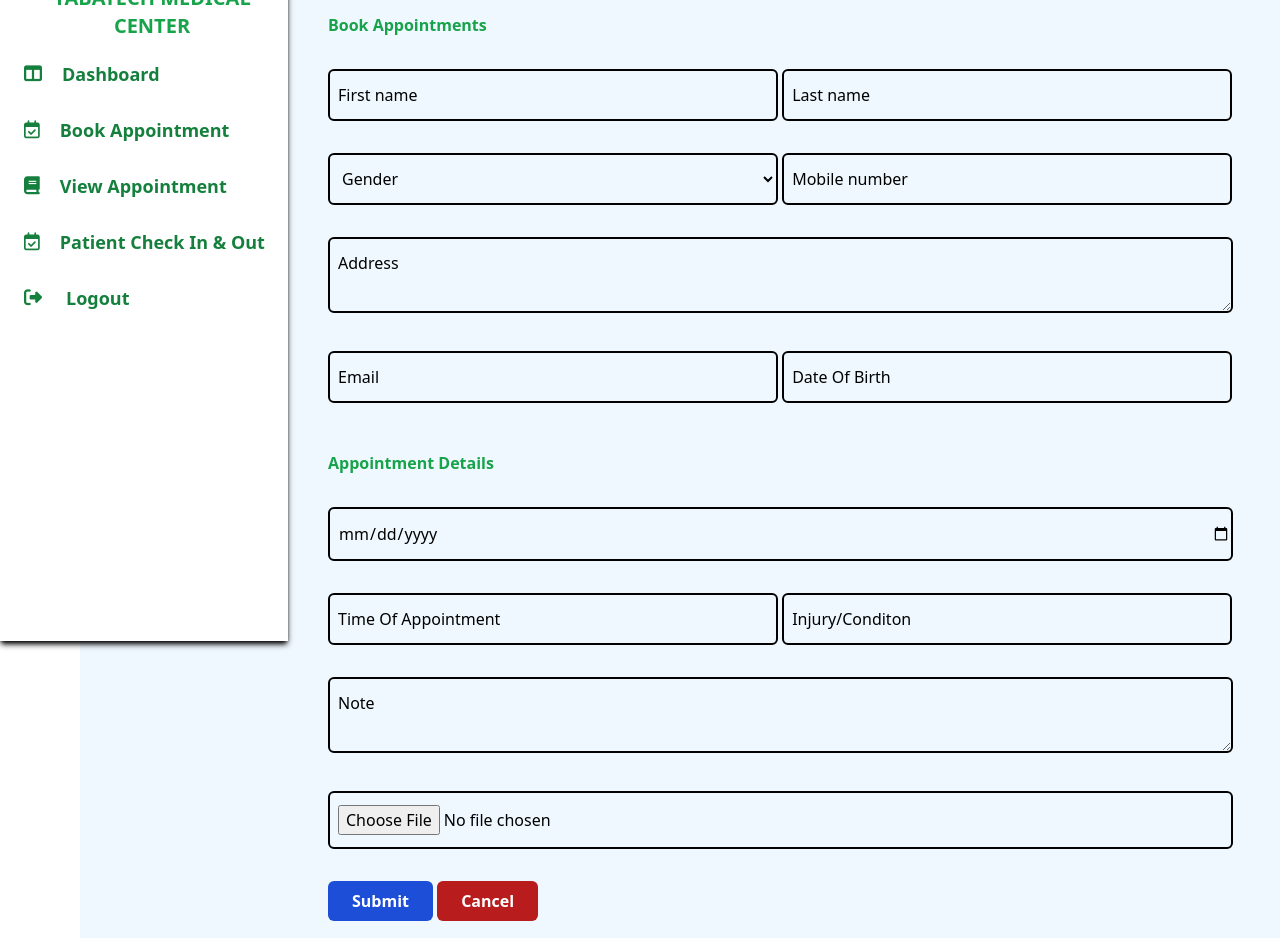
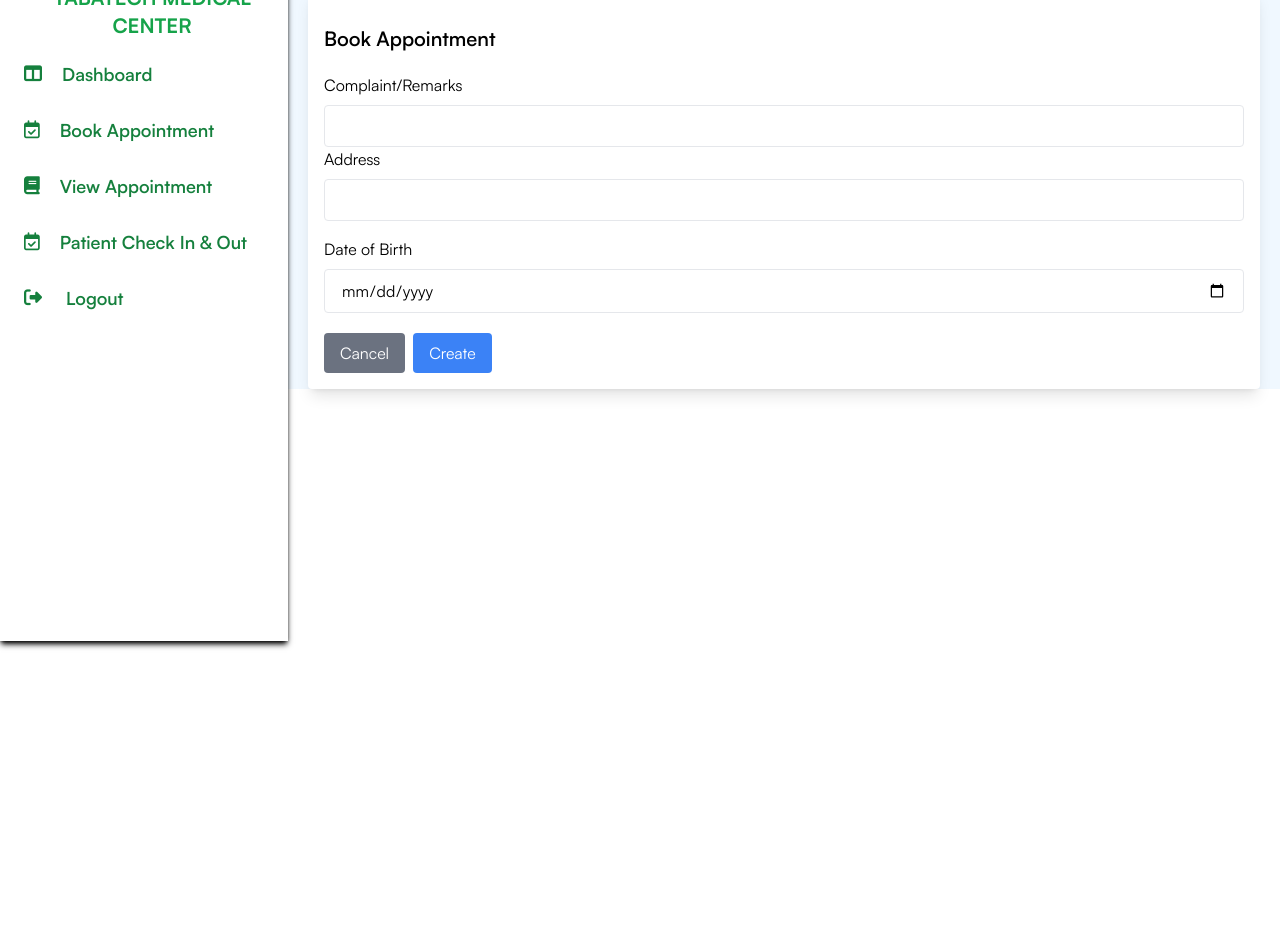
Before and after one commit to Muadh-Adekunle-Monsuru/netlifytest, a website: page src/staff/reception/book_appointment.html in a window 1280 px wide. Shown: the part 159-1097 px from the top of the page. After the commit the page ends 800 px from the top, so only its background shows below. Drawn offline with nearby package versions, Linux system fonts and the light colour scheme; files that its build step writes are made by us from their sources.

Commit message:
book appointments

```diff
--- a/src/staff/reception/book_appointment.html
+++ b/src/staff/reception/book_appointment.html
@@ -22,7 +22,7 @@
 
 }
  </style>
-<body>
+<body class="font-satoshi">
        <!-- Mobile Menu -->
        <div class="fixed z-50 flex justify-between w-full p-4 bg-white shadow-md lg:hidden">
         <div>
@@ -110,67 +110,73 @@
             <i class="fa-solid fa-house fa-lg"></i>
          </div>
           <!-- DASHBOARD APPOINTMENT -->
-         <div class="rounded-md">
-            <form id="form" onsubmit="return handleSubmit(event)">
-               <div class="mx-10 space-y-5 md:mx-10 lg:space-y-8">
-                  <h3 class="font-bold text-green-600">Book Appointments</h3>
-                  <input type="text" placeholder="First name" class="w-[250px] md:w-[400px] lg:w-[450px] bg-transparent py-3 outline-none border-2 border-black
-                  rounded-md pl-2 text-black hover:border-gray-300 placeholder:text-black cursor-pointer"/>
-
-                  <input type="text" placeholder="Last name" class="w-[250px] md:w-[400px] lg:w-[450px] bg-transparent py-3 outline-none border-2 border-black
-                  rounded-md pl-2 text-black hover:border-gray-300 placeholder:text-black cursor-pointer"/>
-
-                  <select name="gender" id="gender" class="w-[250px] md:w-[400px] lg:w-[450px] bg-transparent py-3 outline-none border-2 border-black
-                  rounded-md pl-2 text-black hover:border-gray-300 placeholder:text-black cursor-pointer">
-                  <option value="#">Gender</option>
-                  <option value="">Male</option>
-                  <option value="female">Female</option>
-                  </select>
-
-                  <input type="number" placeholder="Mobile number" class="w-[250px] md:w-[400px] lg:w-[450px] bg-transparent py-3 outline-none border-2 border-black
-                  rounded-md pl-2 text-black hover:border-gray-300 placeholder:text-black cursor-pointer">
-
-                  <div>
-                     <textarea name="address" id="address" placeholder="Address"
-                     class="w-[250px] md:w-[400px] lg:w-[905px] bg-transparent py-3 outline-none border-2 border-black
-                     rounded-md pl-2 text-black hover:border-gray-300 placeholder:text-black cursor-pointer"></textarea>
+         <div class="flex flex-cols justify-center">
+			<div class="w-full mx-5 p-4 bg-white rounded shadow-lg modal-content">
+				<h2 id="modalTitle" class="my-5 text-xl font-semibold">Book Appointment</h2>
+				<form>
+					<div class="">
+						<label class="block mb-2">Complaint/Remarks</label>
+						<input
+							name="condition"
+							type="text"
+							class="w-full px-4 py-2 border rounded"
+						/>
 					</div>
 
-                  <input type="email" placeholder="Email" class="w-[250px] md:w-[400px] lg:w-[450px] bg-transparent py-3 outline-none border-2 border-black
-                  rounded-md pl-2 text-black hover:border-gray-300 placeholder:text-black cursor-pointer">
+					<div class="mb-4">
+						<label class="block mb-2">Address</label>
+						<input
+							name="condition"
+							type="text"
+							class="w-full px-4 py-2 border rounded"
+						/>
+					</div>
+					<div class="mb-4 w-full mr-5">
+						<label class="block mb-2">Date of Birth</label>
+						<input
+							id="modalDate"
+							name="date"
+							type="date"
+							class="w-full px-4 py-2 border rounded"
+						/>
+					</div>
+					<!-- <section class="flex justify-center">
+						<div class="mb-4 w-full mr-5">
+							<label class="block mb-2">Appointment Date</label>
+							<input
+								id="modalDate"
+								name="date"
+								type="date"
+								class="w-full px-4 py-2 border rounded"
+							/>
+						</div>
+						<div class="mb-4 w-full">
+							<label class="block mb-2">Appointment Time</label>
+							<input
+								id="modalTime"
+								name="time"
+								type="time"
+								class="w-full px-4 py-2 border rounded"
+							/>
+						</div>
+					</section> -->
 
-                  <input type="text" placeholder="Date Of Birth" class="w-[250px] md:w-[400px] lg:w-[450px] bg-transparent py-3 outline-none border-2 border-black
-                  rounded-md pl-2 text-black hover:border-gray-300 placeholder:text-black cursor-pointer">
+					<div class="flex justify-start mt-5">
+						<button
+							type="button"
+							class="px-4 py-2 mr-2 text-white bg-gray-500 rounded"
+						>
+							Cancel
+						</button>
+						<button
+							type="submit"
+							class="px-4 py-2 text-white bg-blue-500 rounded"
+						>
+							Create
+						</button>
 					</div>
-
-               <div class="py-10 mx-10 space-y-5 lg:pt-12 md:mx-10 lg:space-y-8">
-                  <h3 class="font-bold text-green-600">Appointment Details</h3>
-                  <input type="date" placeholder="Date Of Appointment" class="w-[250px] md:w-[400px] lg:w-[905px] bg-transparent py-3 outline-none border-2 border-black
-                  rounded-md pl-2 text-black hover:border-gray-300 placeholder:text-black cursor-pointer">
-
-                  <input type="text" placeholder="Time Of Appointment" class="w-[250px] md:w-[400px] lg:w-[450px] bg-transparent py-3 outline-none border-2 border-black
-                  rounded-md pl-2 text-black hover:border-gray-300 placeholder:text-black cursor-pointer">
-
-                  <input type="text" placeholder="Injury/Conditon" class="w-[250px] md:w-[400px] lg:w-[450px] bg-transparent py-3 outline-none border-2 border-black
-                  rounded-md pl-2 text-black hover:border-gray-300 placeholder:text-black cursor-pointer">
-
-                  <div>
-                     <textarea name="address" id="address" placeholder="Note"
-                     class="w-[250px] md:w-[400px] lg:w-[905px] bg-transparent py-3 outline-none border-2 border-black
-                     rounded-md pl-2 text-black hover:border-gray-300 placeholder:text-black cursor-pointer"></textarea>
+				</form>
 			</div>
-
-                     <input type="file" id="files" placeholder="Upload Files"
-                     class="w-[250px] md:w-[400px] lg:w-[905px] bg-transparent py-3 outline-none border-2 border-black
-                     rounded-md pl-2 text-black hover:border-gray-300 placeholder:text-black cursor-pointer"/>
-
-                     <div>
-                        <button class="px-6 py-2 font-semibold text-white bg-blue-700 rounded-md">Submit</button>
-                        <button class="px-6 py-2 font-semibold text-white bg-red-700 rounded-md">Cancel</button>
-                     </div>
-               </div>
-
-            </form>
 		</div>
       </div>
    </section>
@@ -212,39 +218,6 @@
         closeSidebarBtn.classList.add('hidden');
     });
 
-      const handleSubmit = async (event) => {
-        event.preventDefault();
-        const myform = document.querySelector('#form');
-        const userData = new FormData(myform);
-        console.log('from submitted');
-        try {
-            const response = await fetch (
-               'https://yabatech-backend.vercel.app/submit',
-               {
-                method: 'POST',
-                body: userData,
-               }
-            );
-
-            const result = await response.json();
-            console.log(result)
-        }catch (e){
-            console.log('Error communicating with backend');
-            console.log(e);
-        }
-        console.log('form submitted')
-        }
-
-
-      const dark = () => {
-          const hidding = document.querySelector('#main');
-          hidding.hidden= false;
-      }
-
-      const undark = () => {
-          const btn = document.querySelector('#main');
-          btn.hidden = true;
-      }
   </script>
 </body>
 </html>
```
Lines whose indentation alone changed are shown as unchanged.
